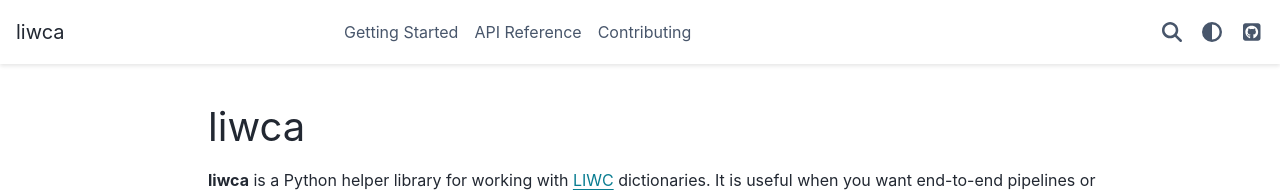
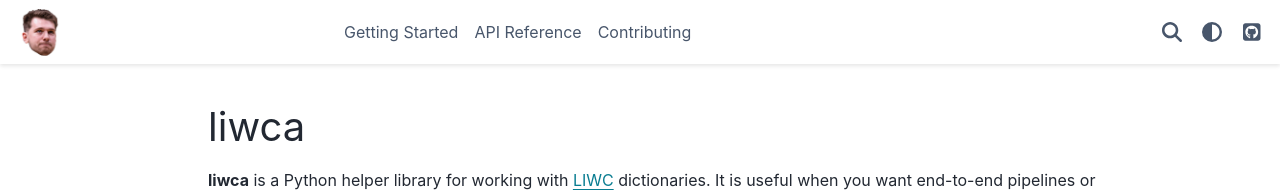
Before and after one commit to remrama/liwca, a Sphinx documentation site: the page built from docs/index.rst, in a window 1280 px wide. Shown: the top 195 px of the page. Built offline with Sphinx 7.4.7 and the PyData theme 0.15.4, drawn with Linux system fonts in a browser that asks for light colours.

Commit message:
Add luka

```diff
--- a/docs/conf.py
+++ b/docs/conf.py
@@ -28,12 +28,13 @@ exclude_patterns = ["_build", "Thumbs.db", ".DS_Store"]
 
 html_theme = "pydata_sphinx_theme"
 html_title = liwca.__name__
+html_copy_source = False
+html_show_copyright = False
 html_show_sphinx = False
-html_show_copyright = False
-
 html_use_index = False
-
-html_copy_source = False
+html_favicon = "_static/favicon.webp"
+html_logo = "_static/logo.png"
+html_static_path = ["_static"]
 
 html_theme_options = {
     "github_url": "https://github.com/remrama/liwca",
```
Also changed, not shown: docs/_static/favicon.webp (added), docs/_static/logo.png (added).
